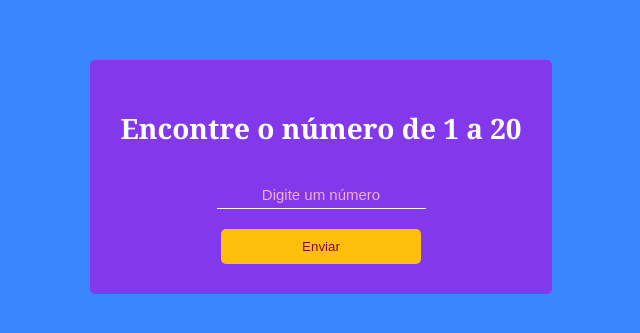
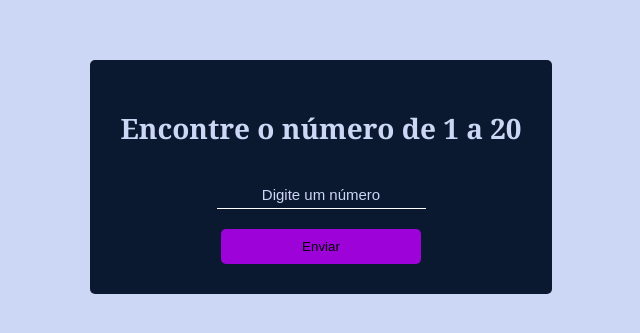
Before and after one commit to gabriella-muniz/jogo-encontre-o-numero, a plain HTML site: page index.html in a window 1280 px wide. Shown: the part 223-556 px from the top of the page, without its empty margins (319-959 px from the left). Drawn offline with Linux system fonts and the light colour scheme.

Commit message:
Update style.css

```diff
--- a/style.css
+++ b/style.css
@@ -5,18 +5,18 @@ body{
     justify-content: center;
     align-items: center;
     min-height: 100vh;
-    background-color: #3a86ff;
+    background-color:#CCD6F5;
 }
 
 .content{
 display: flex;
 flex-direction: column;
-background-color: #8338ec;
+background-color:#0A192F;
 padding: 30px;
 align-items: center;
 gap: 15px;
 border-radius: 5px;
-color:white ;
+color:#CCD6F5 ;
 font-size: 14px;
 }
 
@@ -32,7 +32,7 @@ font-size: 14px;
 }
 
 .content input::placeholder{
-    color:rgb(240, 175, 203) ;
+    color:#CCD6F5 ;
     text-align: center;
 }
 
@@ -42,8 +42,8 @@ font-size: 14px;
     width: 50%;
     border-radius: 5px;
     border: none;
-    background-color: #ffbe0b;
-    color:rgb(131, 8, 61) ;
+    background-color: #9D02D9;
+    color:black ;
     cursor: pointer;
 }
 input::-webkit-outer-spin-button,
@@ -55,6 +55,6 @@ input::-webkit-outer-spin-button,
 @media only screen and (max-width: 768px) {
    .content{
     padding: 50px 30px 50px 30px ;
-    font-size: 10px;
+    font-size: px;
        }
    }
```
